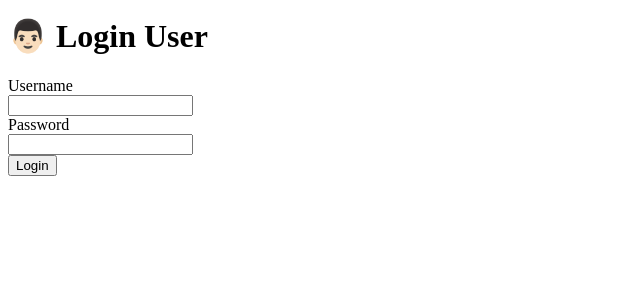
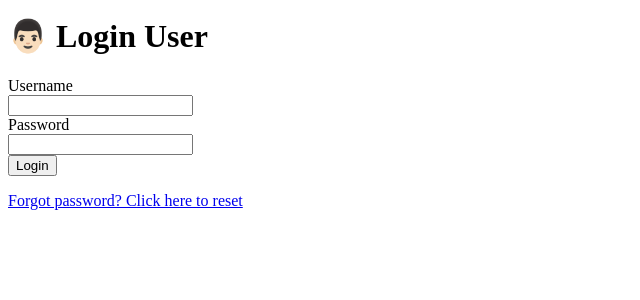
Before and after one commit to shakhawat-shihab/social-media, a Django app: a page that uses socialproject/users/templates/users/login.html in a window 1280 px wide. Shown: the part 334-634 px from the top of the page, without its empty margins (0-640 px from the left). Run offline with Django 5.2, Linux system fonts and the light colour scheme.

Commit message:
feat : password reset functionality

```diff
--- a/socialproject/socialproject/settings.py
+++ b/socialproject/socialproject/settings.py
@@ -126,3 +126,5 @@ DEFAULT_AUTO_FIELD = 'django.db.models.BigAutoField'
 
 LOGIN_URL='login'
 LOGOUT_URL='logout'
+
+EMAIL_BACKEND='django.core.mail.backends.console.EmailBackend'
--- a/socialproject/users/templates/users/login.html
+++ b/socialproject/users/templates/users/login.html
@@ -34,4 +34,9 @@
   </form>
 </div>
 
+<p class="px-10 py-10">
+  <a class="text-indigo-500" href="{% url 'password_reset' %}"
+    >Forgot password? Click here to reset</a
+  >
+</p>
 {% endblock%}
--- a/socialproject/users/templates/users/logout.html
+++ b/socialproject/users/templates/users/logout.html
@@ -1 +1,2 @@
+{% extends 'users/base.html' %}
 <h1>You have been logged out</h1>
--- /dev/null
+++ b/socialproject/users/templates/users/password_change_done.html
@@ -0,0 +1,3 @@
+{% extends 'users/base.html' %} {% block body %}
+<h1>Password changed successfully</h1>
+{% endblock %}
--- /dev/null
+++ b/socialproject/users/templates/users/password_reset_complete.html
@@ -0,0 +1,3 @@
+{% extends 'users/base.html' %} {% block body %}
+<h1>Your password has been successfully reset</h1>
+{% endblock %}
--- /dev/null
+++ b/socialproject/users/templates/users/password_reset_done.html
@@ -0,0 +1,2 @@
+{% extends 'users/base.html' %} {% block body %} We have mailed you the password
+reset link {% endblock %}
--- /dev/null
+++ b/socialproject/users/templates/users/password_reset_form.html
@@ -0,0 +1,6 @@
+{% extends 'users/base.html' %} {% block body %}
+<form method="post">
+  {% csrf_token %} {{form.as_p}}
+  <input type="submit" />
+</form>
+{% endblock %}
--- a/socialproject/users/urls.py
+++ b/socialproject/users/urls.py
@@ -2,9 +2,24 @@
 from re import template
 from django.urls import path
 from . import views
+from django.contrib.auth import views as auth_view
 
 urlpatterns = [
     path('', views.index, name='index'),
     path('login/', views.user_login,  name='login'),
     path('logout/', views.user_logout, name='logout'),
+
+    path('password_change/', auth_view.PasswordChangeView.as_view(), name='password_change'),
+    path('password_change/done/', auth_view.PasswordChangeDoneView.as_view(template_name='users/password_change_done.html'),
+         name='password_change_done'),
+
+    path('password_reset/', auth_view.PasswordResetView.as_view(template_name='users/password_reset_form.html'),
+         name='password_reset'),
+    path('password_reset/done', auth_view.PasswordResetDoneView.as_view(
+        template_name='users/password_reset_done.html'), name='password_reset_done'),
+
+    path('reset/<uidb64>/<token>', auth_view.PasswordResetConfirmView.as_view(template_name='users/password_reset_confirm.html'),
+         name='password_reset_confirm'),
+    path('reset/done/', auth_view.PasswordResetCompleteView.as_view(template_name='users/password_reset_complete.html'),
+         name='password_reset_complete'),
 ]
```
Also changed, not shown: socialproject/users/templates/users/password_change_form.html (added, +50 -0 lines), socialproject/users/templates/users/password_reset_confirm.html (added, +8 -0 lines), socialproject/db.sqlite3.
